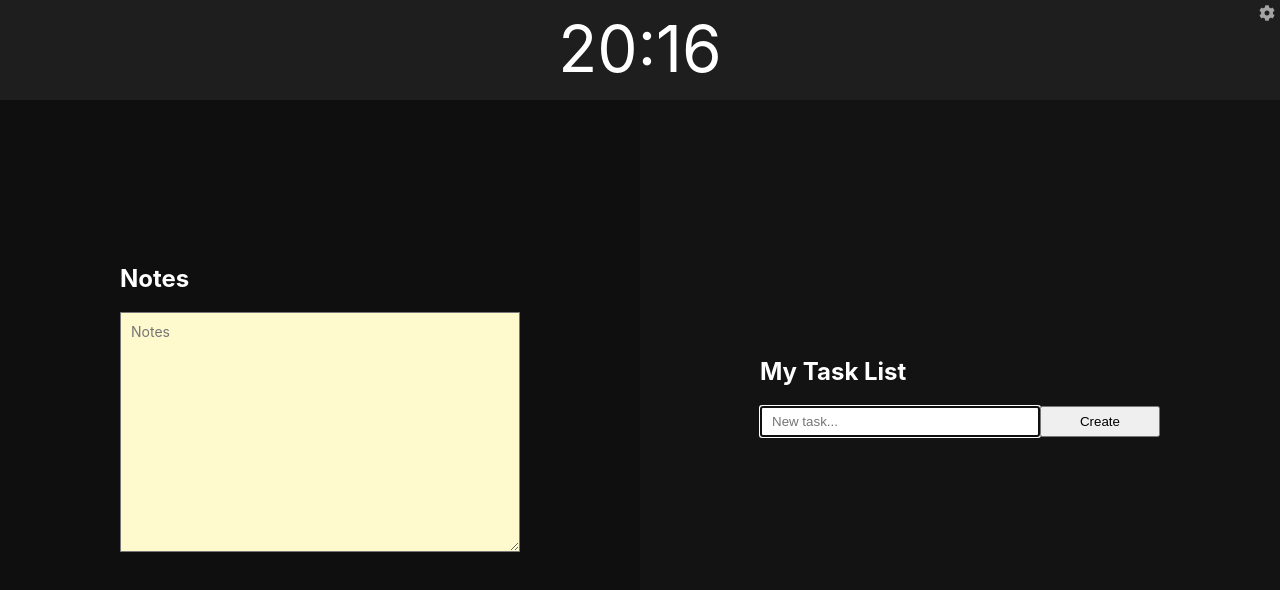
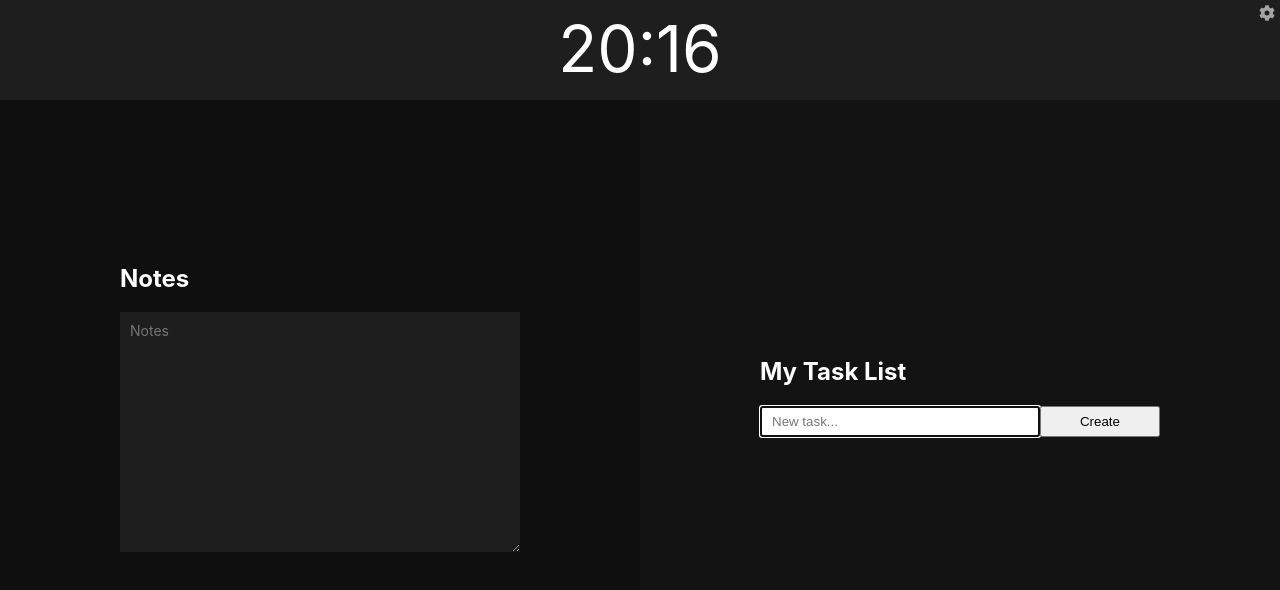
Before and after one commit to snicholson99/routine, a React (Create React App) app: page / in a window 1280 px wide. Shown: the top 590 px of the page. Built offline with nearby package versions, Linux system fonts and the light colour scheme.

Commit message:
changing colour scheme to be easier on the eye

```diff
--- a/src/components/Notes/style.css
+++ b/src/components/Notes/style.css
@@ -5,8 +5,10 @@
 
 .notes-input {
   width: 100%;
-  background-color: lemonchiffon;
+  background-color: #1E1E1E;
   padding: 10px;
   min-height: 30vh;
   font-size: 14px;
+  border: none;
+  color: white;
 }
```
